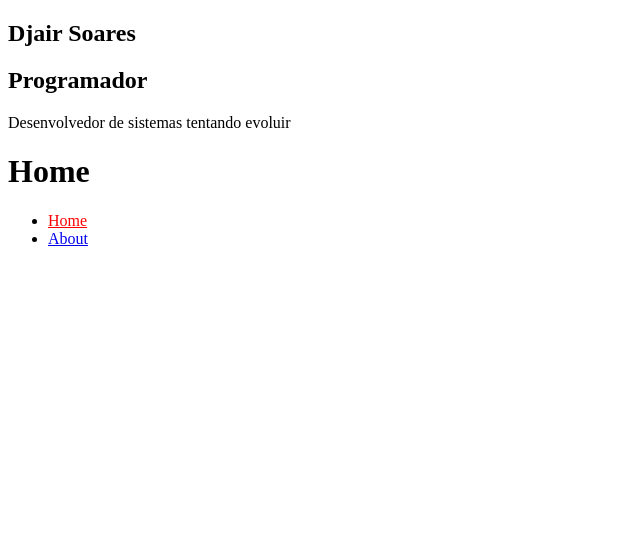
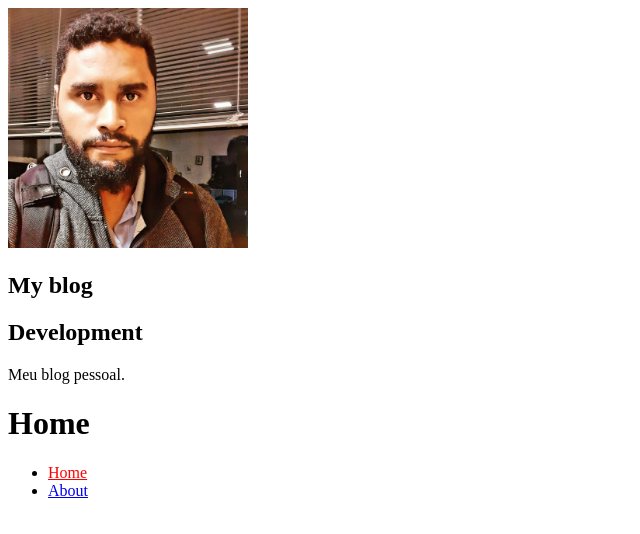
Before and after one commit to djhanlj/myblog, a Gatsby site: page / in a window 1280 px wide. Shown: the whole page, without its empty margins (0-640 px from the left). Built offline with nearby package versions, Linux system fonts and the light colour scheme; Gatsby itself is replaced by a stand-in of ours.

Commit message:
configurando gatsby com imagem fixed

```diff
--- a/gatsby-config.js
+++ b/gatsby-config.js
@@ -1,8 +1,9 @@
 module.exports = {
   siteMetadata: {
     title: `My blog`,
+    position: `Development`,
     description: `Meu blog pessoal.`,
-    author: `@gatsbyjs`,
+    author: `@djhanlj`,
   },
   plugins: [
     `gatsby-plugin-react-helmet`,
--- a/package.json
+++ b/package.json
@@ -26,6 +26,7 @@
   ],
   "license": "0BSD",
   "scripts": {
+    "develop:playground": "GATSBY_GRAPHQL_IDE=playground gatsby develop",
     "build": "gatsby build",
     "develop": "gatsby develop",
     "format": "prettier --write \"**/*.{js,jsx,ts,tsx,json,md}\"",
--- /dev/null
+++ b/src/components/Avatar/index.js
@@ -0,0 +1,22 @@
+import React from 'react'
+import { useStaticQuery, graphql} from 'gatsby'
+import Img from "gatsby-image"
+
+const Avatar = () => {
+    const { avatarImage } = useStaticQuery(
+        graphql`
+            query {
+                avatarImage: file(relativePath: { eq: "eu.jpeg" }){
+                    childImageSharp {
+                        fixed(width:240, height: 240){
+                            ...GatsbyImageSharpFixed_withWebp_tracedSVG
+                        }
+                    }
+                }
+            }
+        `
+    )
+    return <Img fixed={ avatarImage.childImageSharp.fixed } />
+}
+
+export default Avatar;
--- a/src/components/Profile/index.js
+++ b/src/components/Profile/index.js
@@ -1,13 +1,32 @@
 import React from 'react';
+import { useStaticQuery, graphql } from 'gatsby'
+import Avatar from '../Avatar';
 
+const Profile = () => {
+    const {
+        site: {
+            siteMetadata: { title, position, description }
+        }
+    } = useStaticQuery(graphql`
+    query MySiteMetadata {
+        site {
+          siteMetadata {
+            position
+            description
+            title
+          }
+        }
+      }
+    `);
+    return (
+        <div className="profile-helper">
+            <Avatar/>
+            <h1>{title}</h1>
+            <h2>{position}</h2>
+            <p>{description}</p>
+        </div>
+    );
 
-const Profile = () => (
-
-    <div className="profile-helper">
-        <h1>Djair Soares</h1>
-        <h2>Programador</h2>
-        <p>Desenvolvedor de sistemas tentando evoluir</p>
-    </div>
-);
+}
 
 export default Profile;
```
Also changed, not shown: src/images/eu.jpeg (added).
